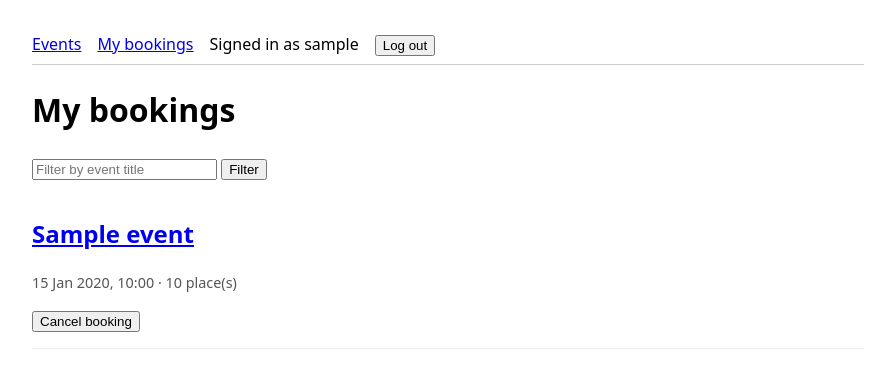
After one commit to Ada-Apprenticeships/SQA1-labs-26-27, a Flask app: page /bookings in a window 1280 px wide. The commit adds this page. Shown: the top 388 px of the page, without its empty margins (192-1087 px from the left). Run offline with Flask 3, Linux system fonts and the light colour scheme; the visitor is signed in with stand-in values (Sample User, id 1); tables that the repository leaves empty hold one stand-in row (values such as "Sample post").

Commit message:
Add event bookings (draft, generated with AI assistant)

```diff
--- a/app/__init__.py
+++ b/app/__init__.py
@@ -14,9 +14,10 @@ def create_app(config=None):
     db.init_app(app)
     csrf.init_app(app)
 
-    from . import auth, events
+    from . import auth, bookings, events
     app.register_blueprint(auth.bp)
     app.register_blueprint(events.bp)
+    app.register_blueprint(bookings.bp)
 
     from .cli import register_cli
     register_cli(app)
--- /dev/null
+++ b/app/bookings.py
@@ -0,0 +1,64 @@
+"""Event bookings.
+
+Draft generated with an AI coding assistant.
+"""
+from flask import Blueprint, flash, g, redirect, render_template, request, url_for
+from sqlalchemy import text
+
+from .auth import login_required
+from .extensions import db
+from .models import Booking, Event
+
+bp = Blueprint("bookings", __name__)
+
+MAX_PARTY = 4
+
+
+@bp.route("/events/<int:event_id>/book", methods=["POST"])
+@login_required
+def book(event_id):
+    event = db.get_or_404(Event, event_id)
+    party_size = int(request.form.get("party_size", 1))
+    note = request.form.get("note", "")
+
+    if party_size > MAX_PARTY:
+        flash(f"You can book at most {MAX_PARTY} places.")
+        return redirect(url_for("events.view", event_id=event_id))
+
+    # Work out how many places are left
+    booked = 0
+    for b in event.bookings:
+        booked += b.party_size
+    remaining = event.capacity - booked
+    if party_size > remaining + 1:
+        flash("Sorry, there are not enough places left.")
+        return redirect(url_for("events.view", event_id=event_id))
+
+    booking = Booking(event=event, user=g.user, party_size=party_size, note=note)
+    db.session.add(booking)
+    db.session.commit()
+    flash("Booked! See you there.")
+    return redirect(url_for("bookings.mine"))
+
+
+@bp.route("/bookings")
+@login_required
+def mine():
+    q = request.args.get("q", "")
+    sql = (
+        "SELECT booking.id FROM booking JOIN event ON event.id = booking.event_id "
+        f"WHERE booking.user_id = {g.user.id} AND event.title LIKE '%{q}%'"
+    )
+    ids = [row[0] for row in db.session.execute(text(sql))]
+    bookings = Booking.query.filter(Booking.id.in_(ids)).all()
+    return render_template("my_bookings.html", bookings=bookings, q=q)
+
+
+@bp.route("/bookings/<int:booking_id>/cancel", methods=["POST"])
+@login_required
+def cancel(booking_id):
+    booking = db.get_or_404(Booking, booking_id)
+    db.session.delete(booking)
+    db.session.commit()
+    flash("Booking cancelled.")
+    return redirect(url_for("bookings.mine"))
--- a/app/templates/base.html
+++ b/app/templates/base.html
@@ -18,6 +18,7 @@
     <a href="{{ url_for('events.index') }}">Events</a>
     {% block nav_extra %}{% endblock %}
     {% if g.user %}
+      <a href="{{ url_for('bookings.mine') }}">My bookings</a>
       <span>Signed in as {{ g.user.username }}</span>
       <form method="post" action="{{ url_for('auth.logout') }}">
         <input type="hidden" name="csrf_token" value="{{ csrf_token() }}">
--- /dev/null
+++ b/app/templates/my_bookings.html
@@ -0,0 +1,21 @@
+{% extends "base.html" %}
+{% block title %}My bookings{% endblock %}
+{% block content %}
+  <h1>My bookings</h1>
+  <form method="get">
+    <input name="q" value="{{ q }}" placeholder="Filter by event title">
+    <button type="submit">Filter</button>
+  </form>
+  {% for b in bookings %}
+    <article>
+      <h2><a href="{{ url_for('events.view', event_id=b.event.id) }}">{{ b.event.title }}</a></h2>
+      <p class="meta">{{ b.event.starts_at.strftime('%d %b %Y, %H:%M') }} · {{ b.party_size }} place(s)</p>
+      <form method="post" action="{{ url_for('bookings.cancel', booking_id=b.id) }}">
+        <input type="hidden" name="csrf_token" value="{{ csrf_token() }}">
+        <button type="submit">Cancel booking</button>
+      </form>
+    </article>
+  {% else %}
+    <p>You have no bookings.</p>
+  {% endfor %}
+{% endblock %}
--- a/pyproject.toml
+++ b/pyproject.toml
@@ -7,6 +7,7 @@ dependencies = [
     "Flask==3.1.3",
     "Flask-SQLAlchemy==3.1.1",
     "Flask-WTF==1.3.0",
+    "urllib3==1.26.5",
 ]
 
 [dependency-groups]
--- a/requirements.txt
+++ b/requirements.txt
@@ -2,3 +2,4 @@ Flask==3.1.3
 Flask-SQLAlchemy==3.1.1
 Flask-WTF==1.3.0
 pytest==8.4.2
+urllib3==1.26.5
```
Also changed, not shown: app/models.py (+13 -0 lines), app/templates/event.html (+22 -2 lines), tests/test_bookings.py (added, +28 -0 lines), 1 other file.
